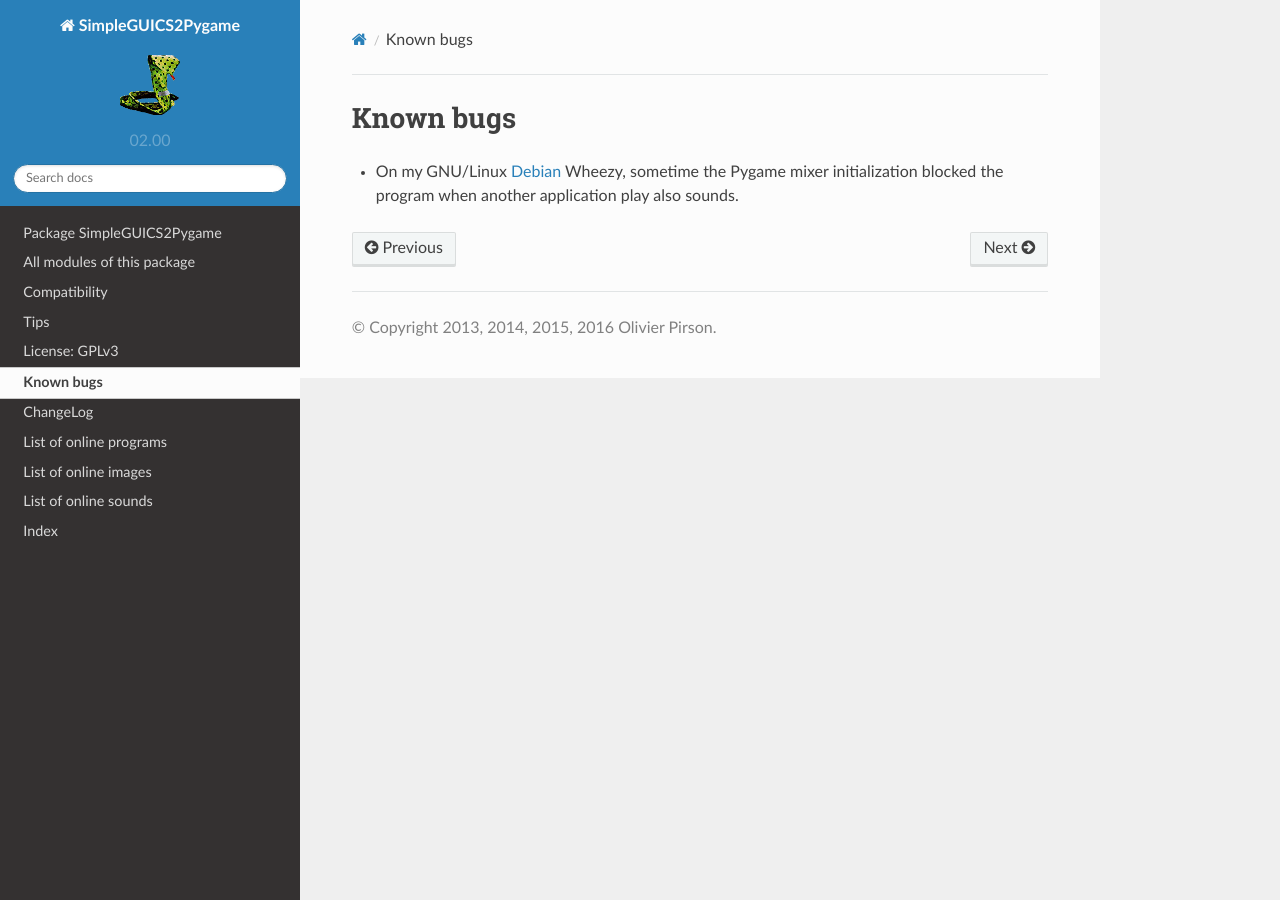
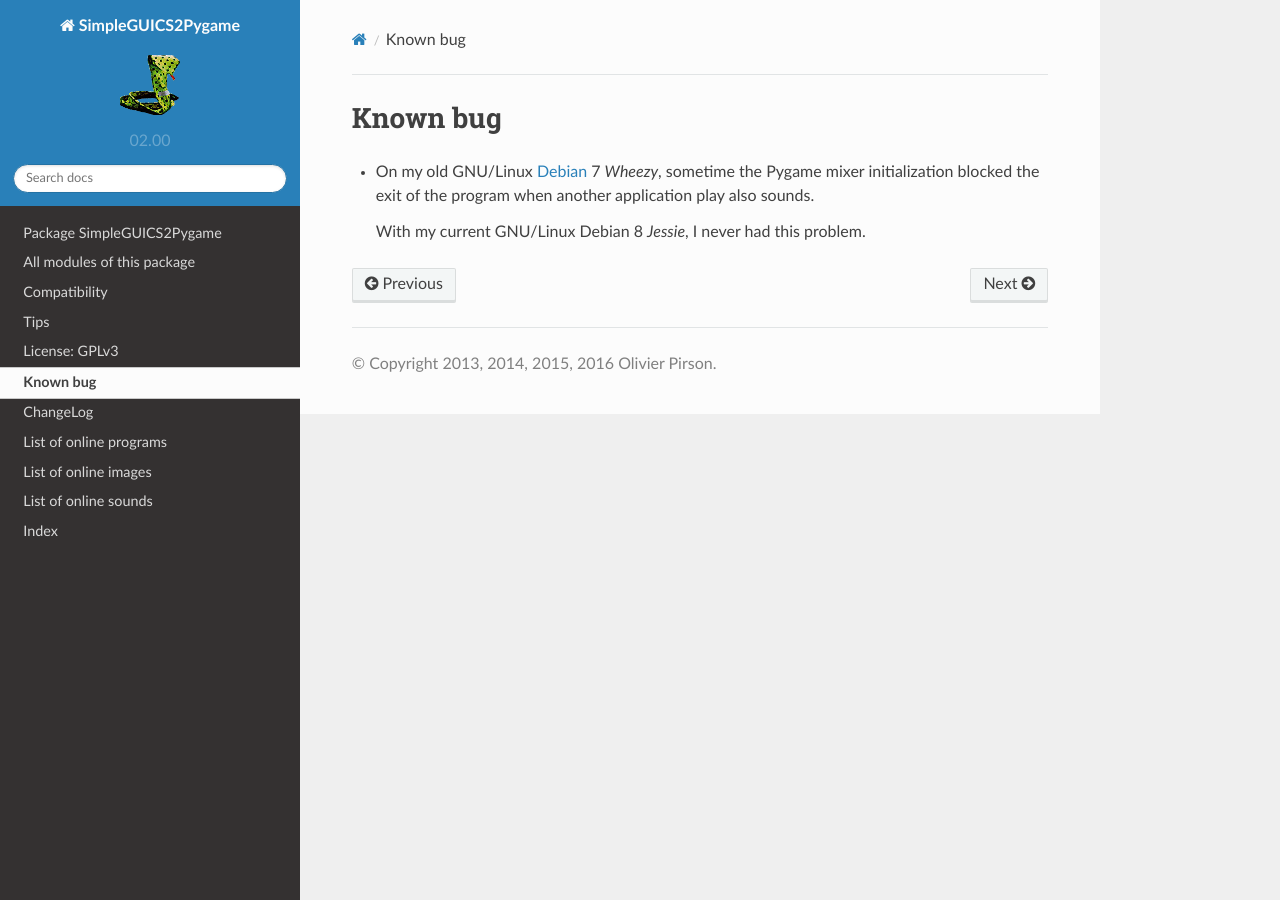
Before and after one commit to rhul-compsoc/SimpleGUICS2Pygame, a Sphinx documentation site: the page built from Sphinx/Bugs.rst, in a window 1280 px wide. Built offline with Sphinx 7.4.7 and the Read the Docs theme 2.0.0, drawn with Linux system fonts in a browser that asks for light colours.

Commit message:
Updated know bug.

```diff
--- a/Sphinx/Bugs.rst
+++ b/Sphinx/Bugs.rst
@@ -1,5 +1,7 @@
-Known bugs
-==========
-* On my GNU/Linux Debian_ Wheezy, sometime the Pygame mixer initialization blocked the program when another application play also sounds.
+Known bug
+=========
+* On my old GNU/Linux Debian_ 7 *Wheezy*, sometime the Pygame mixer initialization blocked the exit of the program when another application play also sounds.
+
+  With my current GNU/Linux Debian 8 *Jessie*, I never had this problem.
 
 .. _Debian: http://www.debian.org/
```
